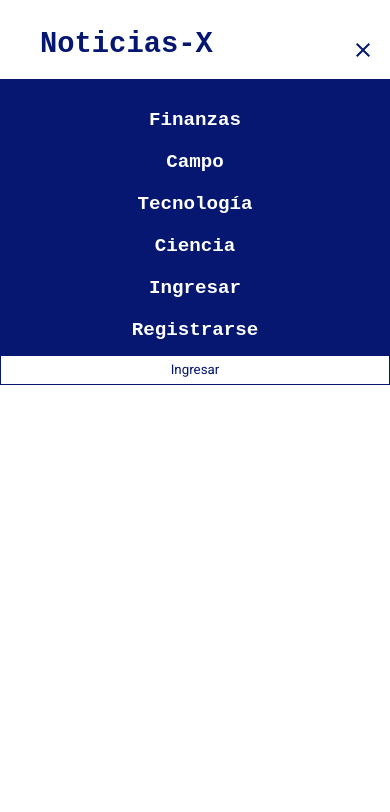
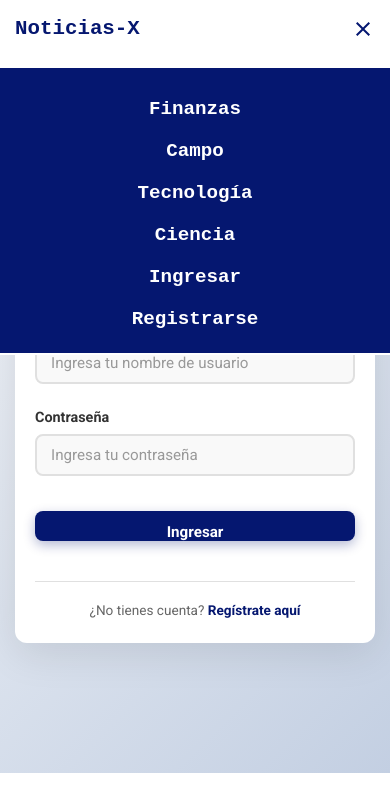
Before and after one commit to EugeNardi/client-noticias-x-2025-, a React (Vite) app: page /login in a window 390 px wide. Shown: the top 812 px of the page. Built offline with nearby package versions, Linux system fonts and the light colour scheme; no server answers.

Commit message:
Mejoras de diseÃ±o: Login y Register modernos + 100% responsive para moviles y tablets

```diff
--- a/pages/Login.jsx
+++ b/pages/Login.jsx
@@ -43,18 +43,46 @@ const Login = () => {
     return  <Navigate to={"/"}/>
   }
   return (
-    <>
+    <div className="auth-container">
+      <div className="auth-card">
+        <div className="auth-header">
+          <h1>Bienvenido</h1>
+          <p>Ingresa a tu cuenta</p>
+        </div>
 
+        <form className="auth-form" onSubmit={login}>
+          <div className="form-group">
+            <label htmlFor="username">Usuario</label>
+            <input
+              id="username"
+              type="text"
+              placeholder="Ingresa tu nombre de usuario"
+              value={username}
+              onChange={ev => setUsername(ev.target.value)}
+              required
+            />
+          </div>
 
-    <form className="login" onSubmit={login}>
-      <h1>Ingresa</h1>
-      <input type="text" placeholder="Nombre de Usuario" value={username} onChange={ev => setUsername(ev.target.value)}/>
-      <input type="password" placeholder="Contraseña" value={password} onChange={ev => setPassword(ev.target.value)}/>
-      <button>Ingresar</button>
-    </form>
+          <div className="form-group">
+            <label htmlFor="password">Contraseña</label>
+            <input
+              id="password"
+              type="password"
+              placeholder="Ingresa tu contraseña"
+              value={password}
+              onChange={ev => setPassword(ev.target.value)}
+              required
+            />
+          </div>
 
+          <button type="submit" className="auth-button">Ingresar</button>
 
-    </>
+          <div className="auth-footer">
+            <p>¿No tienes cuenta? <a href="/register">Regístrate aquí</a></p>
+          </div>
+        </form>
+      </div>
+    </div>
   )
 }
 
--- a/pages/Register.jsx
+++ b/pages/Register.jsx
@@ -17,40 +17,59 @@ const Register = () => {
       }
     })
     if(response.status !== 200){
-      alert("Registro fallido. Intentalo de Nuevo");
+      alert("Registro fallido. Inténtalo de nuevo");
     }else{
-        alert("Registro Exitoso");
-        window.location.href="https://noticias-x.com/login"
+        alert("¡Registro exitoso! Ahora puedes iniciar sesión");
+        window.location.href="/login"
     }
   }
 
 
   return (
-    <>
+    <div className="auth-container">
+      <div className="auth-card">
+        <div className="auth-header">
+          <h1>Crear Cuenta</h1>
+          <p>Regístrate para comenzar</p>
+        </div>
 
-
-        <form className="register"  onSubmit={register}>
-        <input type="checkbox" id="check"/>
-          <h1>Regristrate</h1>
+        <form className="auth-form" onSubmit={register}>
+          <div className="form-group">
+            <label htmlFor="username">Usuario</label>
             <input
+              id="username"
               type="text"
-          placeholder="Nombre de Usuario"
+              placeholder="Elige un nombre de usuario"
               value={username}
               onChange={ev => setUsername(ev.target.value)}
+              required
+              minLength={4}
             />
+            <small>Mínimo 4 caracteres</small>
+          </div>
 
+          <div className="form-group">
+            <label htmlFor="password">Contraseña</label>
             <input
+              id="password"
               type="password"
-          placeholder="Contraseña"
+              placeholder="Crea una contraseña segura"
               value={password}
               onChange={ev => setPassword(ev.target.value)}
+              required
+              minLength={6}
             />
-          <button  className="register">Registrarse</button>
+            <small>Mínimo 6 caracteres</small>
+          </div>
 
+          <button type="submit" className="auth-button">Registrarse</button>
+
+          <div className="auth-footer">
+            <p>¿Ya tienes cuenta? <a href="/login">Inicia sesión</a></p>
+          </div>
         </form>
-
-
-    </>
+      </div>
+    </div>
   )
 }
 
--- a/src/App.css
+++ b/src/App.css
@@ -548,3 +548,312 @@ select{
   border: 1px solid#051770;
   height: 30px;
 }
+
+/* ================================================================= */
+/* ESTILOS MEJORADOS PARA LOGIN Y REGISTER - 100% RESPONSIVE */
+/* ================================================================= */
+
+.auth-container {
+  min-height: calc(100vh - 160px);
+  display: flex;
+  align-items: center;
+  justify-content: center;
+  padding: 20px;
+  background: linear-gradient(135deg, #f5f7fa 0%, #c3cfe2 100%);
+}
+
+.auth-card {
+  background: white;
+  border-radius: 16px;
+  box-shadow: 0 10px 40px rgba(0, 0, 0, 0.1);
+  padding: 40px;
+  width: 100%;
+  max-width: 450px;
+  animation: slideUp 0.4s ease-out;
+}
+
+@keyframes slideUp {
+  from {
+    opacity: 0;
+    transform: translateY(30px);
+  }
+  to {
+    opacity: 1;
+    transform: translateY(0);
+  }
+}
+
+.auth-header {
+  text-align: center;
+  margin-bottom: 30px;
+}
+
+.auth-header h1 {
+  font-size: 2rem;
+  font-weight: 700;
+  color: #051770;
+  margin: 0 0 10px 0;
+  font-family: "Poppins", sans-serif;
+}
+
+.auth-header p {
+  font-size: 1rem;
+  color: #666;
+  margin: 0;
+  font-family: "Roboto", sans-serif;
+}
+
+.auth-form {
+  display: flex;
+  flex-direction: column;
+  gap: 20px;
+}
+
+.form-group {
+  display: flex;
+  flex-direction: column;
+  gap: 8px;
+}
+
+.form-group label {
+  font-size: 0.9rem;
+  font-weight: 600;
+  color: #333;
+  font-family: "Roboto", sans-serif;
+}
+
+.form-group input {
+  padding: 12px 16px;
+  font-size: 1rem;
+  border: 2px solid #e0e0e0;
+  border-radius: 8px;
+  transition: all 0.3s ease;
+  font-family: "Roboto", sans-serif;
+  background: #f9f9f9;
+}
+
+.form-group input:focus {
+  outline: none;
+  border-color: #051770;
+  background: white;
+  box-shadow: 0 0 0 3px rgba(5, 23, 112, 0.1);
+}
+
+.form-group input::placeholder {
+  color: #999;
+}
+
+.form-group small {
+  font-size: 0.75rem;
+  color: #666;
+  font-family: "Roboto", sans-serif;
+}
+
+.auth-button {
+  padding: 14px 24px;
+  font-size: 1rem;
+  font-weight: 600;
+  color: white;
+  background: #051770;
+  border: none;
+  border-radius: 8px;
+  cursor: pointer;
+  transition: all 0.3s ease;
+  font-family: "Roboto", sans-serif;
+  margin-top: 10px;
+  box-shadow: 0 4px 12px rgba(5, 23, 112, 0.3);
+}
+
+.auth-button:hover {
+  background: #0a2a9e;
+  transform: translateY(-2px);
+  box-shadow: 0 6px 20px rgba(5, 23, 112, 0.4);
+}
+
+.auth-button:active {
+  transform: translateY(0);
+}
+
+.auth-footer {
+  text-align: center;
+  margin-top: 20px;
+  padding-top: 20px;
+  border-top: 1px solid #e0e0e0;
+}
+
+.auth-footer p {
+  font-size: 0.9rem;
+  color: #666;
+  margin: 0;
+  font-family: "Roboto", sans-serif;
+}
+
+.auth-footer a {
+  color: #051770;
+  text-decoration: none;
+  font-weight: 600;
+  transition: color 0.3s ease;
+}
+
+.auth-footer a:hover {
+  color: #0a2a9e;
+  text-decoration: underline;
+}
+
+/* ================================================================= */
+/* RESPONSIVE PARA MÓVILES - LOGIN Y REGISTER */
+/* ================================================================= */
+
+@media (max-width: 480px) {
+  .auth-container {
+    padding: 15px;
+    min-height: calc(100vh - 140px);
+  }
+
+  .auth-card {
+    padding: 25px 20px;
+    border-radius: 12px;
+  }
+
+  .auth-header h1 {
+    font-size: 1.5rem;
+  }
+
+  .auth-header p {
+    font-size: 0.9rem;
+  }
+
+  .form-group input {
+    padding: 10px 14px;
+    font-size: 0.95rem;
+  }
+
+  .auth-button {
+    padding: 12px 20px;
+    font-size: 0.95rem;
+  }
+
+  .auth-footer p {
+    font-size: 0.85rem;
+  }
+}
+
+@media (max-width: 360px) {
+  .auth-card {
+    padding: 20px 15px;
+  }
+
+  .auth-header h1 {
+    font-size: 1.3rem;
+  }
+
+  .form-group input {
+    padding: 10px 12px;
+    font-size: 0.9rem;
+  }
+}
+
+/* ================================================================= */
+/* MEJORAS RESPONSIVE PARA POSTS EN MÓVILES */
+/* ================================================================= */
+
+@media (max-width: 480px) {
+  /* Mejorar alineación de imágenes en posts */
+  div.post .image img {
+    width: 100%;
+    height: auto;
+    max-height: 200px;
+    object-fit: cover;
+    border-radius: 8px;
+    margin: 0;
+    padding: 0;
+  }
+
+  div.post .texts {
+    width: 100%;
+    padding: 0;
+    margin: 0;
+  }
+
+  /* Mejorar espaciado en móviles */
+  main {
+    padding: 10px 5px;
+    max-width: 100%;
+  }
+
+  /* Header responsive */
+  header {
+    height: auto;
+    min-height: 60px;
+    padding: 10px 0;
+  }
+
+  .logo {
+    font-size: 1.3rem;
+    padding: 7px 15px;
+  }
+}
+
+/* ================================================================= */
+/* MEJORAS PARA TABLETS */
+/* ================================================================= */
+
+@media (min-width: 481px) and (max-width: 768px) {
+  .auth-card {
+    max-width: 500px;
+    padding: 35px;
+  }
+
+  div.post {
+    grid-template-columns: 1fr;
+    gap: 15px;
+  }
+
+  div.post .image {
+    width: 100%;
+  }
+
+  div.post .image img {
+    width: 100%;
+    height: auto;
+    max-height: 300px;
+    object-fit: cover;
+    border-radius: 8px;
+  }
+}
+
+/* ================================================================= */
+/* MEJORAS GENERALES DE RESPONSIVE */
+/* ================================================================= */
+
+@media (max-width: 768px) {
+  /* Mejorar espaciado general */
+  div.post {
+    padding: 15px 10px;
+    margin-bottom: 20px;
+  }
+
+  /* Títulos más legibles en móvil */
+  div.post .texts h2 {
+    font-size: 1.1rem;
+    line-height: 1.3;
+    margin-bottom: 8px;
+  }
+
+  /* Resumen más compacto */
+  div.post .texts .summary {
+    font-size: 0.9rem;
+    line-height: 1.4;
+  }
+
+  /* Footer responsive */
+  div.footer {
+    flex-direction: column;
+    padding: 20px 10px;
+  }
+
+  div h1.footer-title {
+    padding: 10px 20px;
+    font-size: 1rem;
+  }
+}
```
Also changed, not shown: 1 other file (tests, documents, lock files or other folders). Lines whose indentation alone changed are shown as unchanged.
